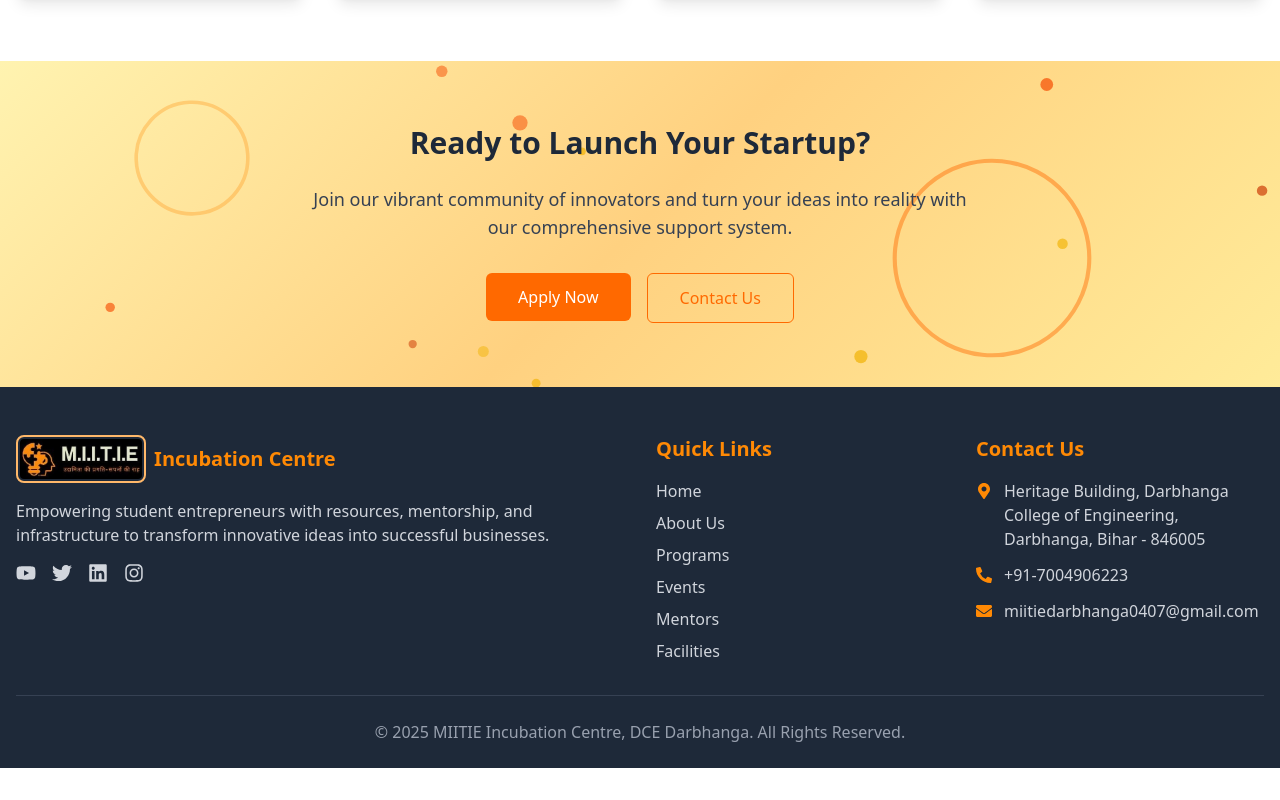
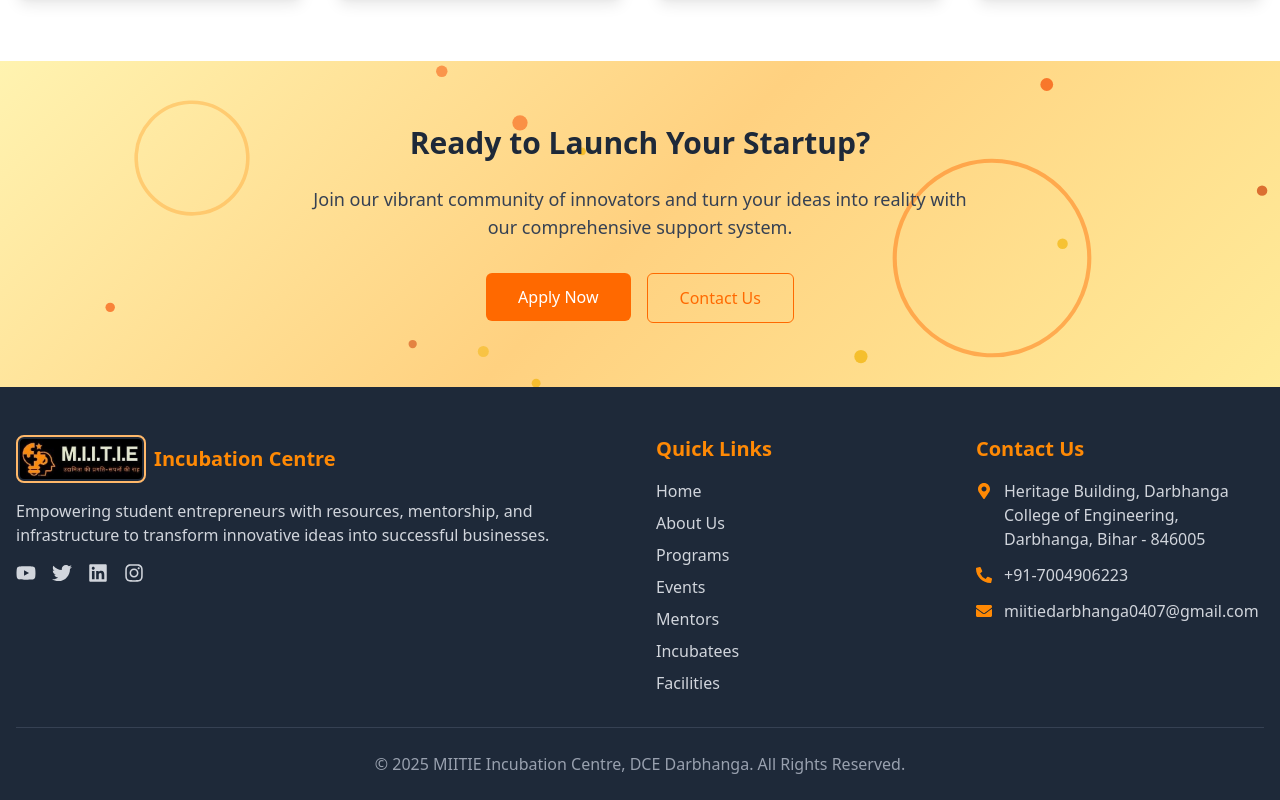
Before and after one commit to HarryOhm33/MIITIE, a React (Vite) app: page / in a window 1280 px wide. Shown: the part 2388-3188 px from the top of the page. Before the commit the page ends 3156 px from the top, so only its background shows below. Built offline with nearby package versions, Linux system fonts and the light colour scheme.

Commit message:
fixed footer

```diff
--- a/src/components/Footer.jsx
+++ b/src/components/Footer.jsx
@@ -18,7 +18,9 @@ const Footer = () => {
     { name: "Programs", path: "/programs" },
     { name: "Events", path: "/events" },
     { name: "Mentors", path: "/mentors" },
+    { name: "Incubatees", path: "/incubatees" },
     { name: "Facilities", path: "/facilities" },
+    // { name: "Contact", path: "/contact" }, // Added missing contact link
   ];
 
   const contactInfo = [
@@ -94,7 +96,7 @@ const Footer = () => {
               whileHover={{ scale: 1.02 }}
             >
               <img
-                src={miitieLogo} // Make sure this path matches your actual logo file
+                src={miitieLogo}
                 alt="MIITIE Logo"
                 className="h-12 object-contain rounded-lg border-2 border-orange-300 p-0.5 mr-2"
               />
```
